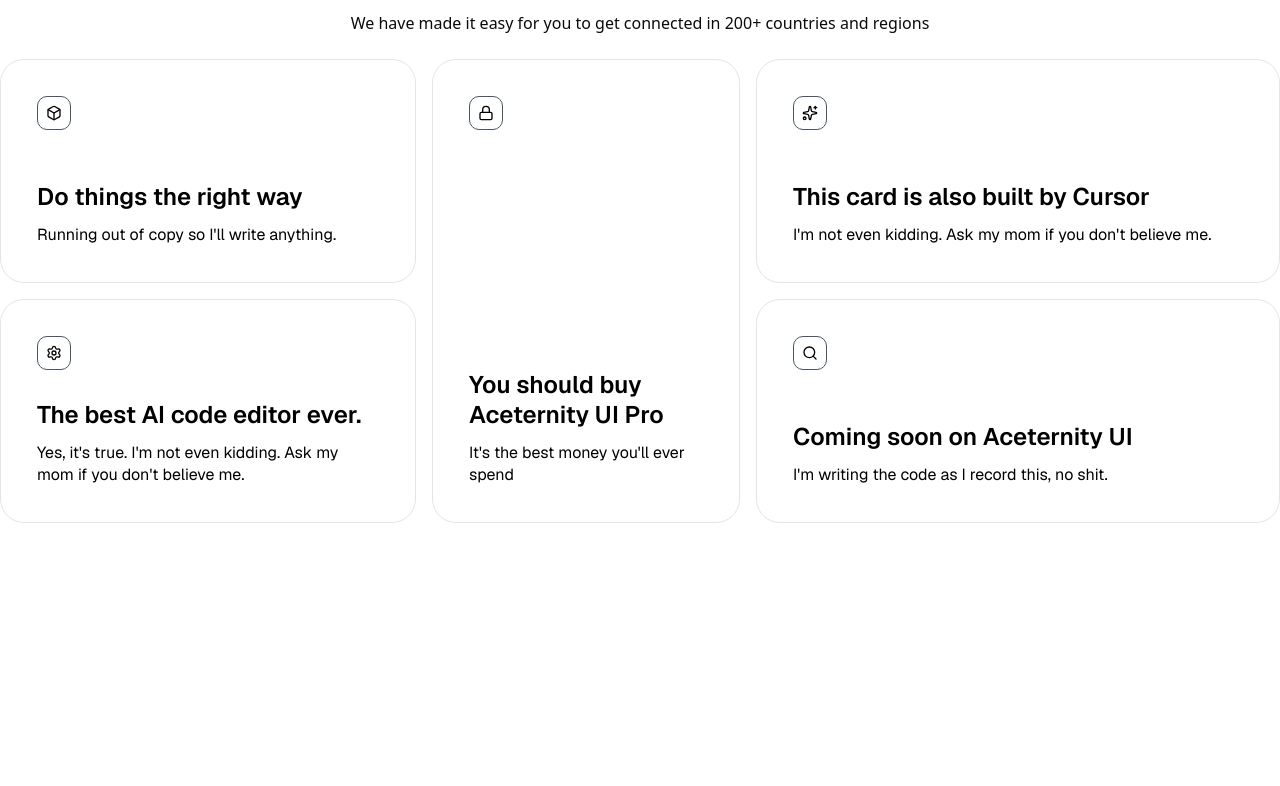
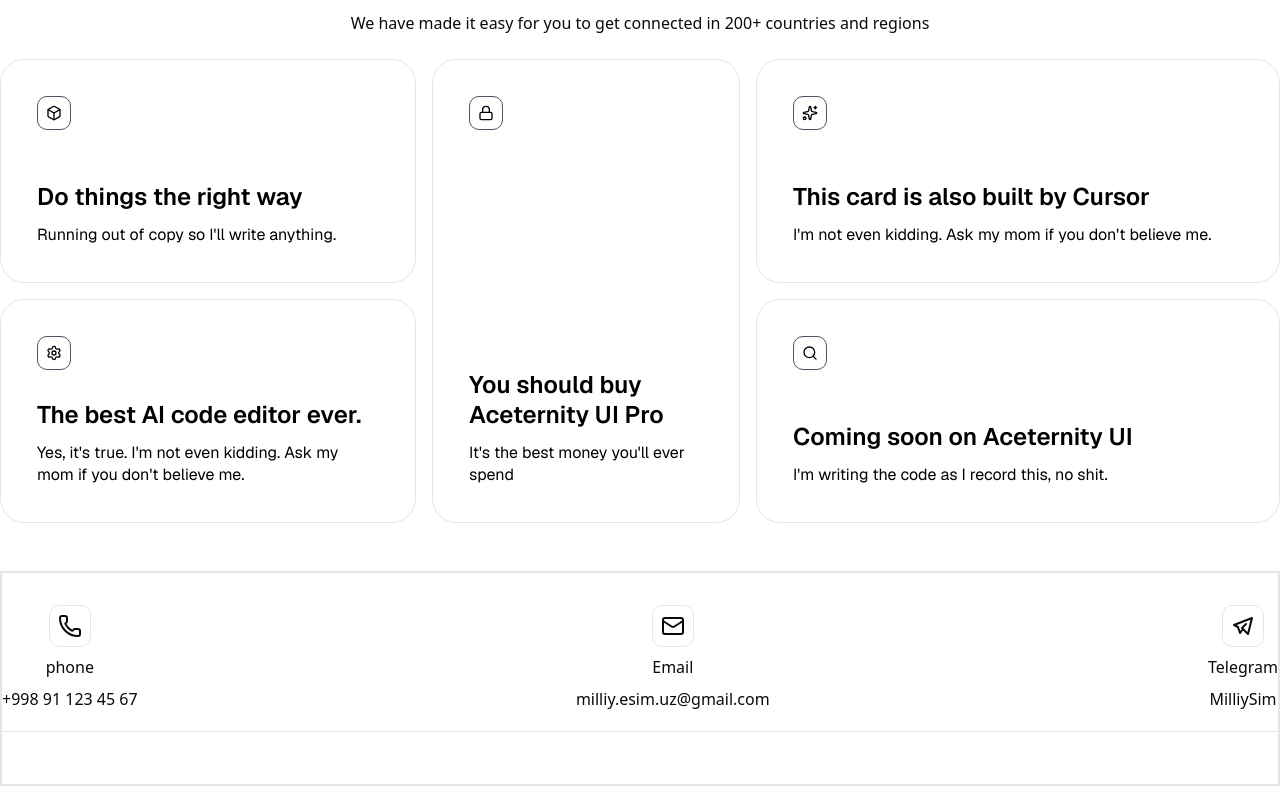
Before and after one commit to ismoiljondev/eSim, a Next.js app: page /en in a window 1280 px wide. Shown: the part 1123-1909 px from the top of the page. Before the commit the page ends 1694 px from the top, so only its background shows below. Built offline with nearby package versions, Linux system fonts and the light colour scheme.

Commit message:
feat footer

```diff
--- a/src/app/[locale]/layout.tsx
+++ b/src/app/[locale]/layout.tsx
@@ -6,6 +6,7 @@
 import { hasLocale, NextIntlClientProvider } from "next-intl";
 import { routing } from "@/i18n/routing";
 import { notFound } from "next/navigation";
+import Footer from "@/components/footer";
 
 const geistSans = Geist({
   variable: "--font-geist-sans",
@@ -49,6 +50,7 @@
           >
             <NavbarDemo />
             {children}
+            <Footer />
           </ThemeProvider></NextIntlClientProvider>
 
       </body>
--- a/src/components/footer/index.tsx
+++ b/src/components/footer/index.tsx
@@ -1,8 +1,41 @@
+import { IconBrandTelegram } from '@tabler/icons-react'
+import { Mail, MessageCircle, MessageSquareCode, Phone } from 'lucide-react'
+import { useTranslations } from 'next-intl'
+import Link from 'next/link'
 import React from 'react'
 
 const Footer = () => {
+    const t = useTranslations()
     return (
-        <div>Footer</div>
+        <div className='border-2 py-8'>
+            <div className='container mx-auto'>
+                <div className='flex flex-col gap-3'>
+                    <div className='flex justify-between border-b mb-5 pb-5'>
+                        <div className='flex flex-col gap-2 items-center'>
+                            <div className='border rounded-lg p-2'>
+                                <Phone />
+                            </div>
+                            <p>{t("phone")}</p>
+                            <Link href={"tel:+998911234567"}>+998 91 123 45 67</Link>
+                        </div>
+                        <div className='flex flex-col gap-2 items-center'>
+                            <div className='border rounded-lg p-2'>
+                                <Mail />
+                            </div>
+                            <p>{t("Email")}</p>
+                            <Link target='_blank' href={"mailto:milliy.esim.uz@gmail.com"}>milliy.esim.uz@gmail.com</Link>
+                        </div>
+                        <div className='flex flex-col gap-2 items-center'>
+                            <div className='border rounded-lg p-2'>
+                                <IconBrandTelegram />
+                            </div>
+                            <p>{t("Telegram")}</p>
+                            <Link target='_blank' href={"https://t.me/milliysim"}>MilliySim</Link>
+                        </div>
+                    </div>
+                </div>
+            </div>
+        </div>
     )
 }
 
```
